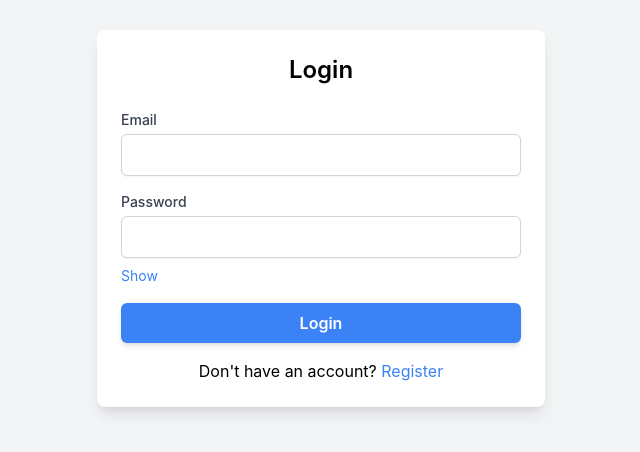
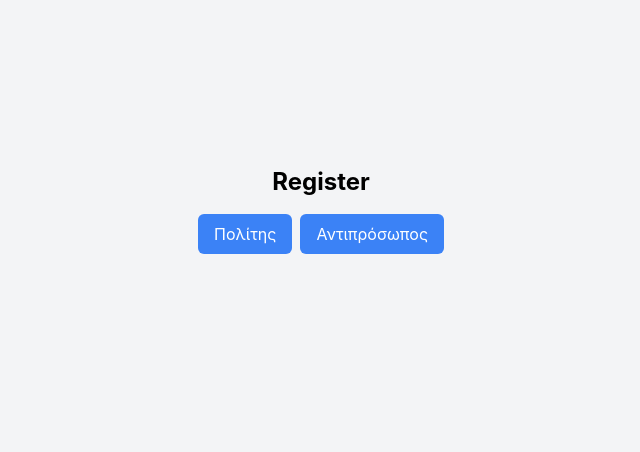
Before and after one commit to ihopewecanchangeitlater/Front-End, a React (Create React App) app: page / in a window 1280 px wide. Shown: the part 182-634 px from the top of the page, without its empty margins (319-959 px from the left). Built offline with nearby package versions, Linux system fonts and the light colour scheme.

Commit message:
Register works. Login partly works. Backend shows that it returns the object but it doesn't move to the dashboard page.

```diff
--- a/src/App.js
+++ b/src/App.js
@@ -1,16 +1,28 @@
-import React from 'react';
+import React, { useState } from 'react';
 import { BrowserRouter as Router, Route, Routes } from 'react-router-dom';
 import LoginPage from './components/LoginPage';
 import RegisterPage from './components/RegisterPage';
 import Dashboard from './components/Dashboard';
 
 function App() {
+  // Ορίζουμε το state για τον χρήστη και τον ρόλο του (πολίτης ή αντιπρόσωπος)
+  const [user, setUser] = useState(null);
+  const [isAgent, setIsAgent] = useState(false);
+
   return (
     <Router>
       <Routes>
+        {/* Δίνουμε τις συναρτήσεις setUser και setIsAgent ως props στο RegisterPage */}
+        <Route
+          path="/register"
+          element={<RegisterPage setUser={setUser} setIsAgent={setIsAgent} />}
+        />
+        {/* Μπορείς να χρησιμοποιήσεις το state του χρήστη και του ρόλου του στην σελίδα Dashboard */}
+        <Route
+          path="/dashboard"
+          element={<Dashboard user={user} isAgent={isAgent} />}
+        />
         <Route path="/" element={<LoginPage />} />
-        <Route path="/register" element={<RegisterPage />} />
-        <Route path="/dashboard" element={<Dashboard />} />
       </Routes>
     </Router>
   );
--- a/src/components/Dashboard.jsx
+++ b/src/components/Dashboard.jsx
@@ -4,16 +4,25 @@ import { useNavigate } from 'react-router-dom';
 const Dashboard = ({ user, isAgent }) => {
   const navigate = useNavigate();
 
+  // Αν δεν υπάρχει χρήστης, ανακατευθύνει στην σελίδα σύνδεσης
   if (!user) {
-    navigate('/login');
+    navigate('/');
     return null;
   }
 
   return (
-    <div>
-      <h2>Καλώς ήλθες, {user.name}</h2>
-      <p>{isAgent ? 'Είσαι Αντιπρόσωπος' : 'Είσαι Πολίτης'}</p>
-      <button onClick={() => navigate('/login')}>Logout</button>
+    <div className="flex flex-col justify-center items-center min-h-screen bg-gray-100 p-6">
+      <h2 className="text-2xl font-bold mb-4">Καλώς ήλθες, {user.name}</h2>
+      <p className="mb-4 text-lg">
+        {isAgent ? 'Είσαι Αντιπρόσωπος' : 'Είσαι Πολίτης'}
+      </p>
+
+      <button
+        onClick={() => navigate('/')}
+        className="bg-blue-500 text-white px-6 py-2 rounded-md hover:bg-blue-700 transition duration-300"
+      >
+        Αποσύνδεση
+      </button>
     </div>
   );
 };
--- a/src/components/LoginPage.jsx
+++ b/src/components/LoginPage.jsx
@@ -3,58 +3,122 @@ import { useNavigate } from 'react-router-dom';
 
 const API_URL = "http://localhost:8080"; // Η URL του backend
 
-const LoginPage = ({ setUser, setIsAgent }) => {
-  const [email, setEmail] = useState('');
-  const [password, setPassword] = useState('');
-  const [showPassword, setShowPassword] = useState(false);
-  const [error, setError] = useState('');
+const RegisterPage = ({ setUser, setIsAgent }) => {
+  const [role, setRole] = useState('');
+  const [formData, setFormData] = useState({
+    name: '',
+    surname: '',
+    email: '',
+    password: '',
+    afm: '',
+    owner: '',
+  });
+  const [showPassword, setShowPassword] = useState(false);  // Για εμφάνιση κωδικού
   const navigate = useNavigate();
 
-  const handleLogin = async (e) => {
+  const handleInputChange = (e) => {
+    setFormData({
+      ...formData,
+      [e.target.name]: e.target.value,
+    });
+  };
+
+  const handleRegister = async (e) => {
     e.preventDefault();
     try {
-      const response = await fetch(`${API_URL}/api/auth/login?email=${email}&password=${password}`, {  // Χρησιμοποιείς query params στην URL
+      const response = await fetch(`${API_URL}/api/${role === 'citizen' ? 'citizens' : 'agencies'}/register`, {
         method: 'POST',
+        headers: {
+          'Content-Type': 'application/json',
+        },
+        body: JSON.stringify(formData),
       });
-
       const data = await response.json();
       if (response.ok) {
-        setUser(data.user);
-        setIsAgent(data.isAgent);
-        navigate('/dashboard');  // Ανακατεύθυνση στο dashboard αν η είσοδος είναι επιτυχής
+        setUser(data);
+        setIsAgent(role === 'agent');
+        navigate('/dashboard');
       } else {
-        setError('User not found. Check your credentials or register.');  // Εμφάνιση σφάλματος αν αποτύχει η σύνδεση
+        alert('Registration failed.');
       }
     } catch (err) {
-      setError('An error occurred. Please try again.');  // Αν υπάρξει σφάλμα κατά τη διάρκεια του αιτήματος
+      console.error('Error:', err);
     }
   };
 
   return (
-    <div className="flex justify-center items-center bg-gray-100 min-h-screen p-6">
-      <div className="bg-white p-6 rounded-lg shadow-lg w-full max-w-md">
-        <h2 className="text-2xl font-semibold mb-6 text-center">Login</h2>
-        <form onSubmit={handleLogin} className="space-y-4">
-          <div>
-            <label htmlFor="email" className="block text-sm font-medium text-gray-700">Email</label>
+    <div className="flex flex-col justify-center items-center min-h-screen bg-gray-100 p-6">
+      <h2 className="text-2xl font-bold mb-4">Register</h2>
+      <div className="mb-4">
+        <button
+          onClick={() => setRole('citizen')}
+          className="bg-blue-500 text-white px-4 py-2 rounded-md mr-2"
+        >
+          Πολίτης
+        </button>
+        <button
+          onClick={() => setRole('agent')}
+          className="bg-blue-500 text-white px-4 py-2 rounded-md"
+        >
+          Αντιπρόσωπος
+        </button>
+      </div>
+
+      {role && (
+        <form onSubmit={handleRegister} className="bg-white p-6 rounded-lg shadow-md w-full max-w-md">
+          <div className="mb-4">
+            <label className="block text-sm font-medium text-gray-700">AFM:</label>
+            <input
+              type="number"
+              name="afm"
+              value={formData.afm}
+              onChange={handleInputChange}
+              required
+              className="mt-1 block w-full px-4 py-2 border border-gray-300 rounded-md"
+            />
+          </div>
+          <div className="mb-4">
+            <label className="block text-sm font-medium text-gray-700">Name:</label>
+            <input
+              type="text"
+              name="name"
+              value={formData.name}
+              onChange={handleInputChange}
+              required
+              className="mt-1 block w-full px-4 py-2 border border-gray-300 rounded-md"
+            />
+          </div>
+          <div className="mb-4">
+            <label className="block text-sm font-medium text-gray-700">Surname:</label>
+            <input
+              type="text"
+              name="surname"
+              value={formData.surname}
+              onChange={handleInputChange}
+              required
+              className="mt-1 block w-full px-4 py-2 border border-gray-300 rounded-md"
+            />
+          </div>
+          <div className="mb-4">
+            <label className="block text-sm font-medium text-gray-700">Email:</label>
             <input
               type="email"
-              id="email"
-              value={email}
-              onChange={(e) => setEmail(e.target.value)}
+              name="email"
+              value={formData.email}
+              onChange={handleInputChange}
               required
-              className="mt-1 block w-full px-4 py-2 border border-gray-300 rounded-md shadow-sm focus:ring-indigo-500 focus:border-indigo-500"
+              className="mt-1 block w-full px-4 py-2 border border-gray-300 rounded-md"
             />
           </div>
-          <div>
-            <label htmlFor="password" className="block text-sm font-medium text-gray-700">Password</label>
+          <div className="mb-4">
+            <label className="block text-sm font-medium text-gray-700">Password:</label>
             <input
               type={showPassword ? 'text' : 'password'}
-              id="password"
-              value={password}
-              onChange={(e) => setPassword(e.target.value)}
+              name="password"
+              value={formData.password}
+              onChange={handleInputChange}
               required
-              className="mt-1 block w-full px-4 py-2 border border-gray-300 rounded-md shadow-sm focus:ring-indigo-500 focus:border-indigo-500"
+              className="mt-1 block w-full px-4 py-2 border border-gray-300 rounded-md"
             />
             <button
               type="button"
@@ -64,26 +128,29 @@ const LoginPage = ({ setUser, setIsAgent }) => {
               {showPassword ? 'Hide' : 'Show'}
             </button>
           </div>
-          {error && <p className="text-red-500 text-sm">{error}</p>}
+          {role === 'agent' && (
+            <div className="mb-4">
+              <label className="block text-sm font-medium text-gray-700">Owner Name:</label>
+              <input
+                type="text"
+                name="owner"
+                value={formData.owner}
+                onChange={handleInputChange}
+                required
+                className="mt-1 block w-full px-4 py-2 border border-gray-300 rounded-md"
+              />
+            </div>
+          )}
           <button
             type="submit"
-            className="w-full py-2 px-4 bg-blue-500 text-white font-semibold rounded-md shadow-md hover:bg-blue-600 focus:outline-none"
-          >
-            Login
-          </button>
-        </form>
-        <p className="mt-4 text-center">
-          Don't have an account?{' '}
-          <button
-            onClick={() => navigate('/register')}
-            className="text-blue-500 hover:underline"
+            className="bg-blue-500 text-white px-4 py-2 rounded-md w-full"
           >
             Register
           </button>
-        </p>
-      </div>
+        </form>
+      )}
     </div>
   );
 };
 
-export default LoginPage;
+export default RegisterPage;
```
Also changed, not shown: src/components/RegisterPage.jsx (+26 -15 lines).
